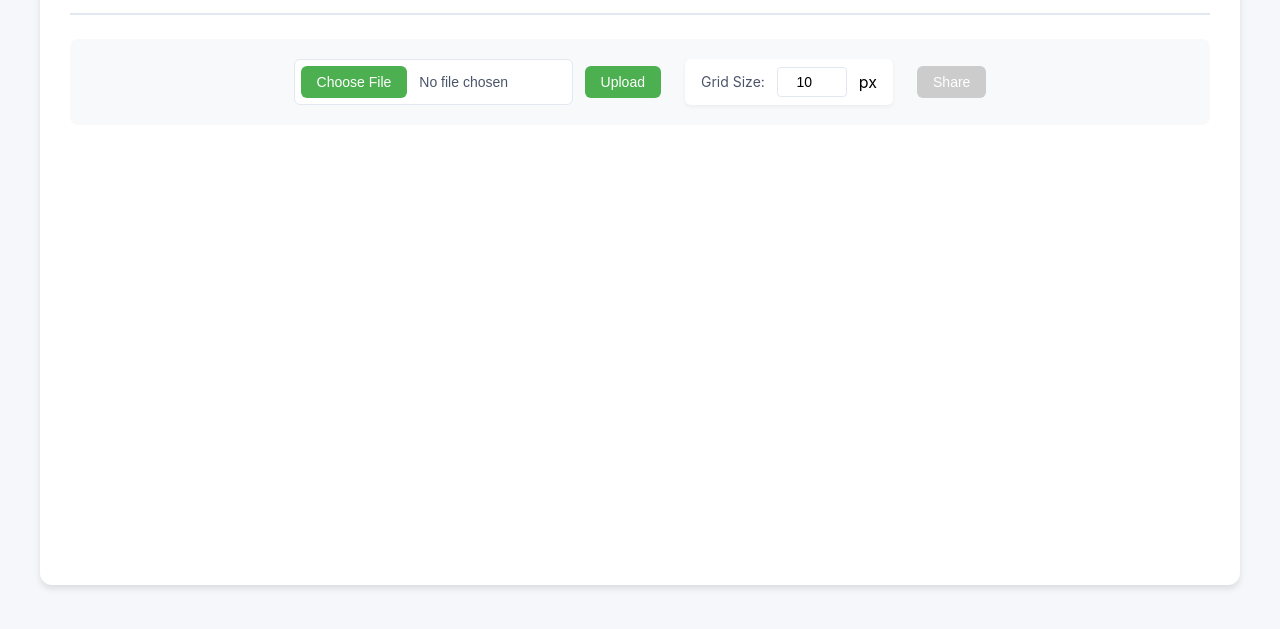
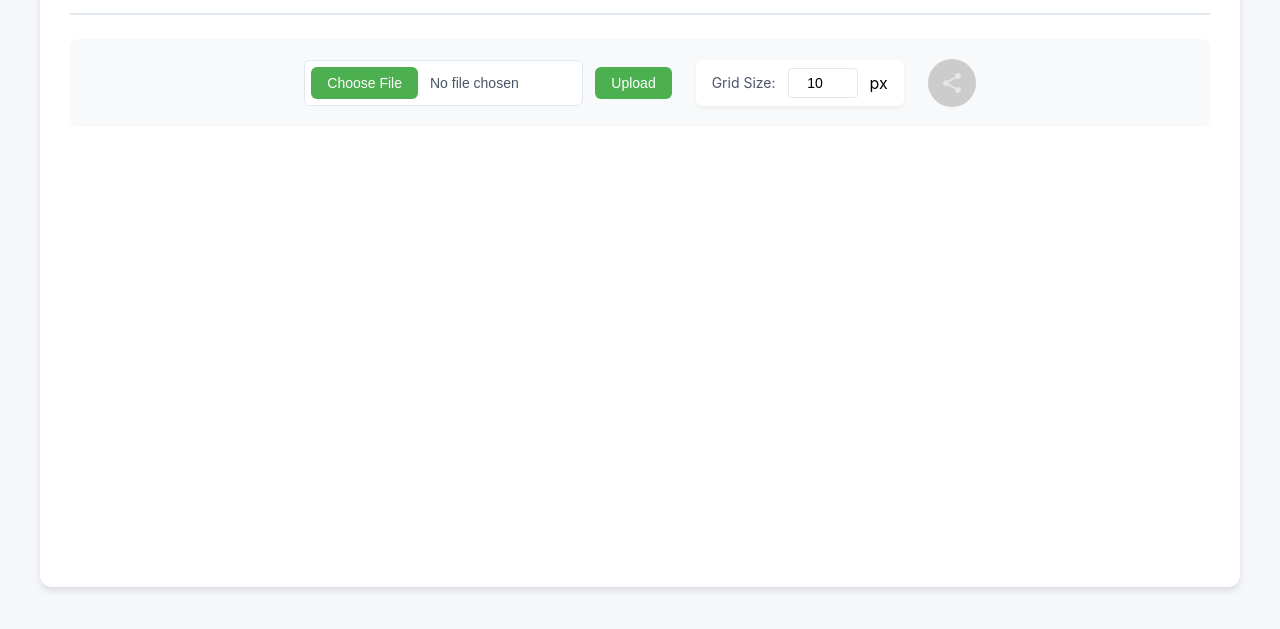
Before and after one commit to mihai-molnar/tooltipper, a plain HTML site: page index.html in a window 1280 px wide. Shown: the part 91-720 px from the top of the page. Drawn offline with nearby package versions, Linux system fonts and the light colour scheme.

Commit message:
share button update

```diff
--- a/index.html
+++ b/index.html
@@ -22,7 +22,11 @@
                 <span>px</span>
             </div>
             <div class="share-section">
-                <button id="shareBtn" disabled>Share</button>
+                <button id="shareBtn" disabled title="Share tooltip map">
+                    <svg class="share-icon" viewBox="0 0 24 24" width="24" height="24">
+                        <path fill="currentColor" d="M18 16.08c-.76 0-1.44.3-1.96.77L8.91 12.7c.05-.23.09-.46.09-.7s-.04-.47-.09-.7l7.05-4.11c.54.5 1.25.81 2.04.81 1.66 0 3-1.34 3-3s-1.34-3-3-3-3 1.34-3 3c0 .24.04.47.09.7L8.04 9.81C7.5 9.31 6.79 9 6 9c-1.66 0-3 1.34-3 3s1.34 3 3 3c.79 0 1.5-.31 2.04-.81l7.12 4.16c-.05.21-.08.43-.08.65 0 1.61 1.31 2.92 2.92 2.92s2.92-1.31 2.92-2.92-1.31-2.92-2.92-2.92z"/>
+                    </svg>
+                </button>
             </div>
         </div>
         <div id="grid"></div>
--- a/style.css
+++ b/style.css
@@ -306,6 +306,75 @@ input[type="number"]:focus {
     transform: translateY(-1px);
 }
 
+.share-section {
+    position: relative;
+}
+
+#shareBtn {
+    display: flex;
+    align-items: center;
+    justify-content: center;
+    width: 48px;
+    height: 48px;
+    padding: 12px;
+    background-color: #4CAF50;
+    color: white;
+    border: none;
+    border-radius: 50%;
+    cursor: pointer;
+    transition: all 0.2s ease;
+    box-shadow: 0 2px 8px rgba(0, 0, 0, 0.15);
+}
+
+#shareBtn:hover {
+    background-color: #45a049;
+    transform: translateY(-2px);
+    box-shadow: 0 4px 12px rgba(0, 0, 0, 0.2);
+}
+
+#shareBtn:disabled {
+    background-color: #cccccc;
+    cursor: not-allowed;
+    transform: none;
+    box-shadow: none;
+}
+
+#shareBtn:disabled .share-icon {
+    opacity: 0.5;
+}
+
+#shareBtn[title] {
+    position: relative;
+}
+
+#shareBtn[title]:hover::after {
+    content: attr(title);
+    position: absolute;
+    bottom: calc(100% + 8px);
+    left: 50%;
+    transform: translateX(-50%);
+    padding: 6px 12px;
+    background-color: rgba(0, 0, 0, 0.8);
+    color: white;
+    font-size: 14px;
+    border-radius: 4px;
+    white-space: nowrap;
+    pointer-events: none;
+    z-index: 1000;
+}
+
+#shareBtn[title]:hover::before {
+    content: '';
+    position: absolute;
+    bottom: calc(100% + 2px);
+    left: 50%;
+    transform: translateX(-50%);
+    border: 6px solid transparent;
+    border-top-color: rgba(0, 0, 0, 0.8);
+    pointer-events: none;
+    z-index: 1000;
+}
+
 /* View mode styles */
 .view-mode .controls,
 .view-mode .header {
```
